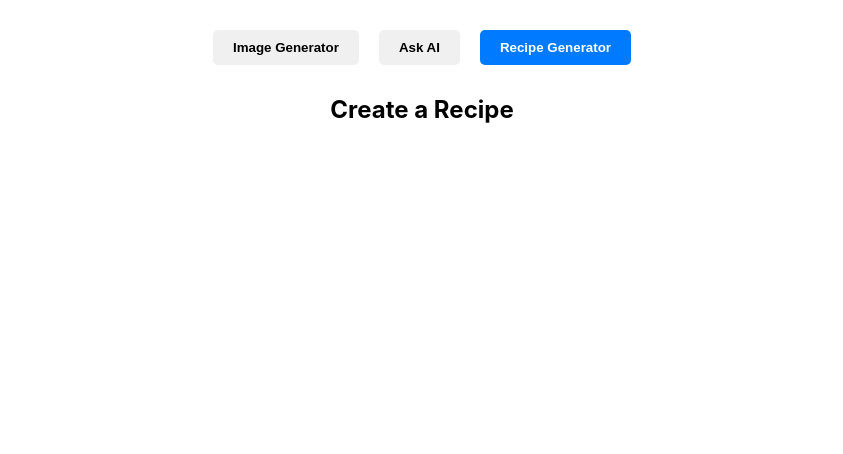
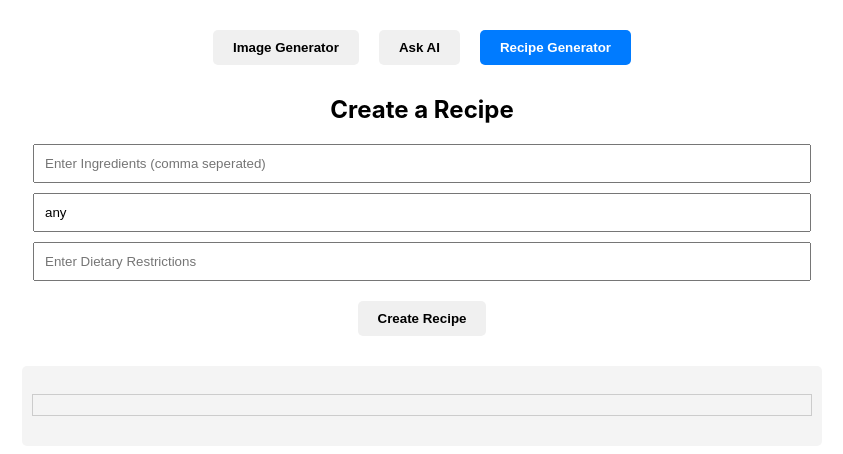
Before and after one commit to tzafff/ReactOpenAi, a React (Create React App) app: page / in a window 1280 px wide. Both pictures are taken after a click on the button "Recipe Generator". Shown: the top 454 px of the page, without its empty margins (218-1061 px from the left). Built offline with nearby package versions, Linux system fonts and the light colour scheme.

Commit message:
Generate Recipe

```diff
--- a/src/components/RecipeGenerator.js
+++ b/src/components/RecipeGenerator.js
@@ -1,8 +1,51 @@
-import React from "react";
+import React, {useState} from "react";
 
 function RecipeGenerator() {
+
+    const [ingredients, setIngredients] = useState('');
+    const [cuisine, setCuisine] = useState('any');
+    const [dietaryRestrictions, setDietaryRestrictions] = useState('');
+    const [recipe, setRecipe] = useState('');
+
+    const createRecipe = async () => {
+        try {
+            const response = await fetch(`http://localhost:8080/recipe-creator?ingredients=${ingredients}&cuisine=${cuisine}&dietaryRestrictions=${dietaryRestrictions}`);
+            const data = await response.text();
+            console.log(data);
+            setRecipe(data);
+        } catch (error) {
+            console.error("Error generating recipe:", error);
+
+        }
+    }
     return (
-        <h2>Create a Recipe</h2>
+        <div>
+            <h2>Create a Recipe</h2>
+            <input
+                type={"text"}
+                value={ingredients}
+                onChange={(e) => setIngredients(e.target.value)}
+                placeholder={"Enter Ingredients (comma seperated)"}
+            />
+            <input
+                type={"text"}
+                value={cuisine}
+                onChange={(e) => setCuisine(e.target.value)}
+                placeholder={"Enter Cuisine type"}
+            />
+            <input
+                type={"text"}
+                value={dietaryRestrictions}
+                onChange={(e) => setDietaryRestrictions(e.target.value)}
+                placeholder={"Enter Dietary Restrictions"}
+            />
+
+            <button onClick={createRecipe}>Create Recipe</button>
+
+            <div className={"output"}>
+                <pre className={"recipe-text"}>{recipe}</pre>
+            </div>
+        </div>
     )
 }
 
```
